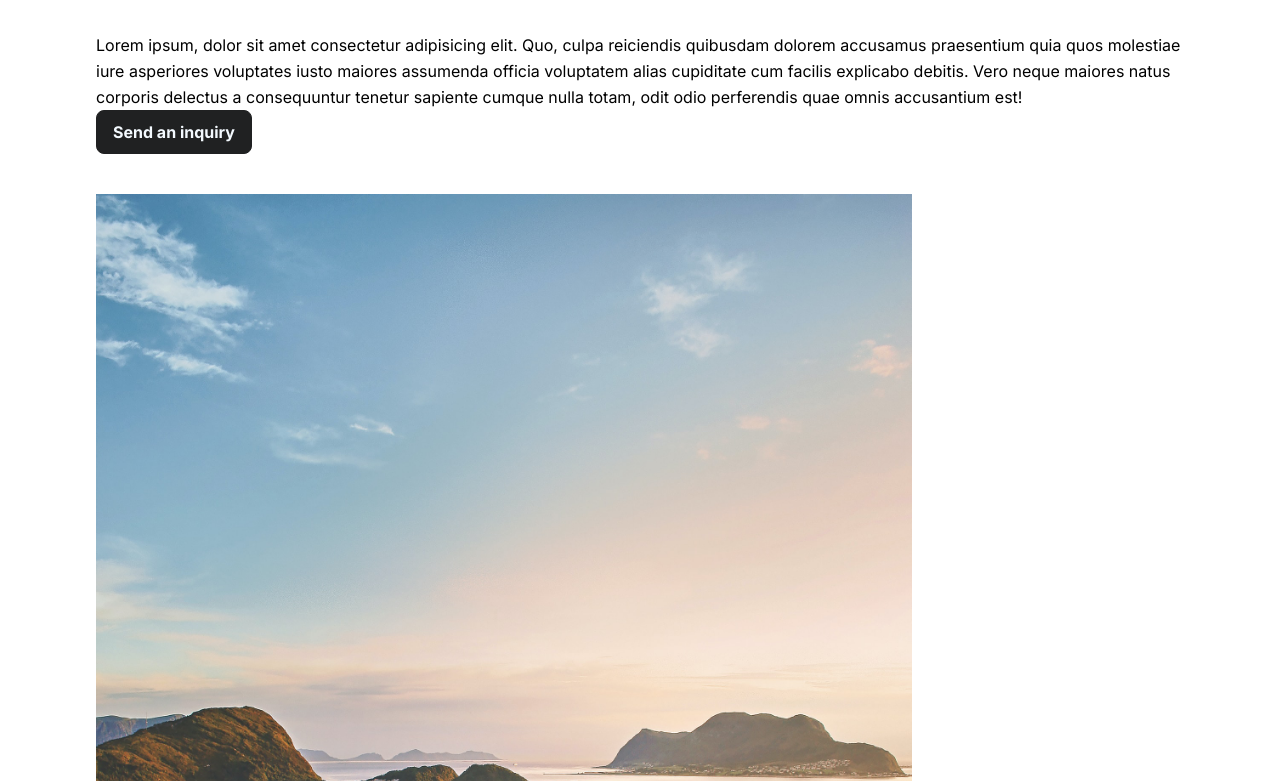
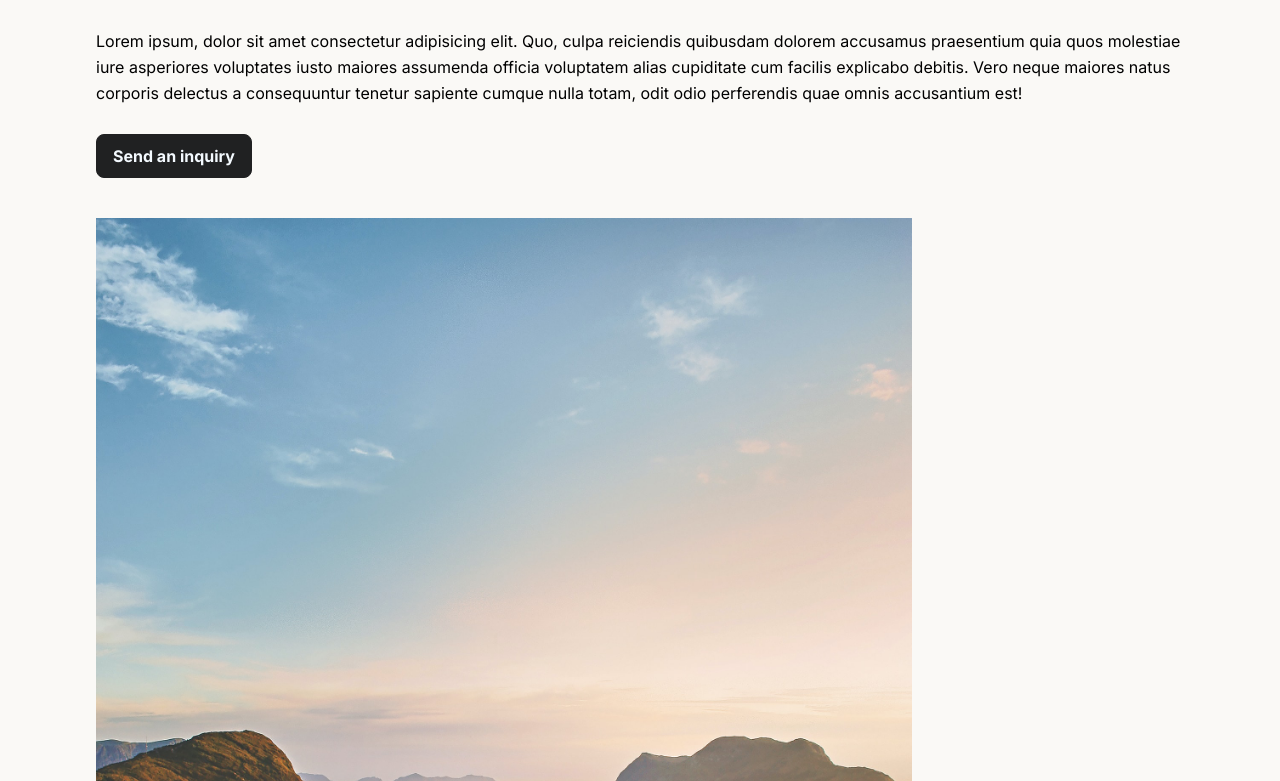
Before and after one commit to heiltutanvidare/project_exam_02, a React (Create React App) app: page / in a window 1280 px wide. Shown: the part 1039-1820 px from the top of the page. Built offline with nearby package versions, Linux system fonts and the light colour scheme; a web font is replaced by a local one.

Commit message:
Add container component

```diff
--- a/src/components/homepage/About/index.tsx
+++ b/src/components/homepage/About/index.tsx
@@ -1,3 +1,4 @@
+import Container from "../../layout/Container";
 import Button from "../../ui/Button";
 import Heading from "../../ui/Heading";
 import { StyledAbout } from "./about.styles";
@@ -6,7 +7,7 @@ import Imagebox from "./Imagebox";
 export default function About() {
 	return (
 		<StyledAbout>
-			<div className="max-width">
+			<Container>
 				<Heading
 					align="left"
 					pretitle="We are Holidaze"
@@ -40,7 +41,7 @@ export default function About() {
 					est!
 				</p>
 				<Button variant="outlined">Contact us</Button>
-			</div>
+			</Container>
 		</StyledAbout>
 	);
 }
--- /dev/null
+++ b/src/components/layout/Container/container.styles.js
@@ -0,0 +1,8 @@
+import styled from "styled-components";
+
+export const StyledContainer = styled.div`
+	max-width: var(--max-width);
+	width: 85%;
+	margin-left: auto;
+	margin-right: auto;
+`;
--- /dev/null
+++ b/src/components/layout/Container/index.tsx
@@ -0,0 +1,10 @@
+import React from "react";
+import { StyledContainer } from "./container.styles";
+
+interface Props {
+	children: React.ReactNode;
+}
+
+export default function Container({ children }: Props) {
+	return <StyledContainer>{children}</StyledContainer>;
+}
--- a/src/components/ui/Button/button.styles.js
+++ b/src/components/ui/Button/button.styles.js
@@ -1,6 +1,8 @@
 import styled from "styled-components";
 
 export const StyledButtonOutline = styled.button`
+	margin-top: var(--space-xxsm);
+	margin-right: var(--space-xxsm);
 	display: flex;
 	flex-direction: row;
 	justify-content: center;
--- a/src/global/styles/global.css
+++ b/src/global/styles/global.css
@@ -7,6 +7,7 @@
 body {
 	font-family: "Inter", sans-serif;
 	line-height: 1.625;
+	background-color: var(--clr-body-bg);
 }
 
 .max-width {
--- a/src/global/styles/variables.css
+++ b/src/global/styles/variables.css
@@ -3,7 +3,7 @@
 	--max-width: 1200px;
 
 	/* Spacing */
-	--space-xxsm: 2rem;
+	--space-xxsm: 1.75rem;
 	--space-xsm: 2.5rem;
 	--space-sm: 4.25rem;
 	--space-md: 6.5rem;
@@ -11,6 +11,7 @@
 	--space-xl: 15rem;
 
 	/* Colors */
+	--clr-body-bg: #faf9f6;
 	--clr-drk-900: #202122;
 	--clr-drk-800: #393b3c;
 	--clr-drk-700: #505354;
```
